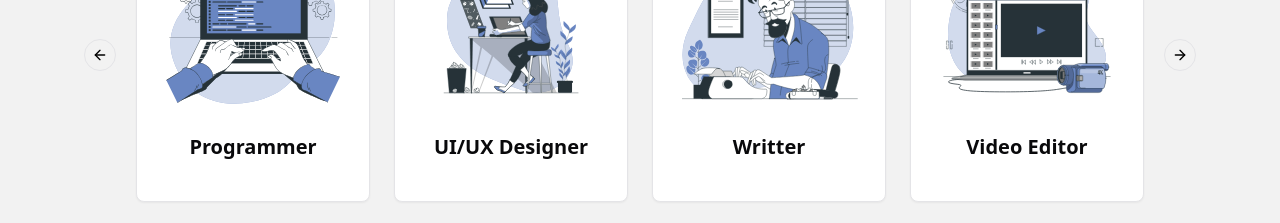
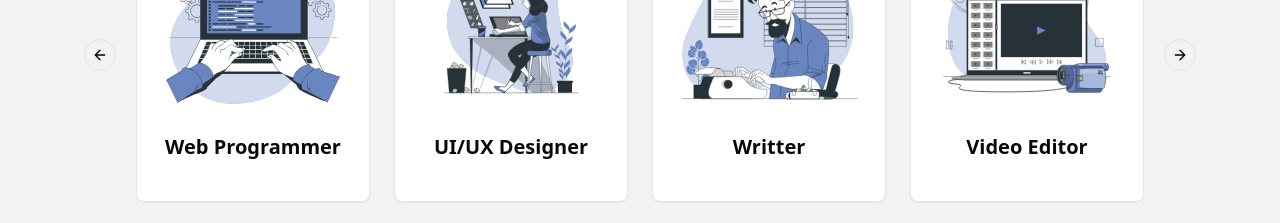
Before and after one commit to repiyann/freelance, a React (Vite) app in the folder frontend/: page / in a window 1280 px wide. Shown: the part 880-1103 px from the top of the page. Built offline with nearby package versions, Linux system fonts and the light colour scheme.

Commit message:
testestest

```diff
--- a/frontend/src/pages/home.tsx
+++ b/frontend/src/pages/home.tsx
@@ -16,7 +16,7 @@ import { faFacebook, faInstagram, faXTwitter, faYoutube } from '@fortawesome/fre
 
 function Home() {
 	const imagesWithDescriptions = [
-		{ imageUrl: coding, description: 'Programmer' },
+		{ imageUrl: coding, description: 'Web Programmer' },
 		{ imageUrl: designer, description: 'UI/UX Designer' },
 		{ imageUrl: writer, description: 'Writter' },
 		{ imageUrl: video, description: 'Video Editor' },
```
